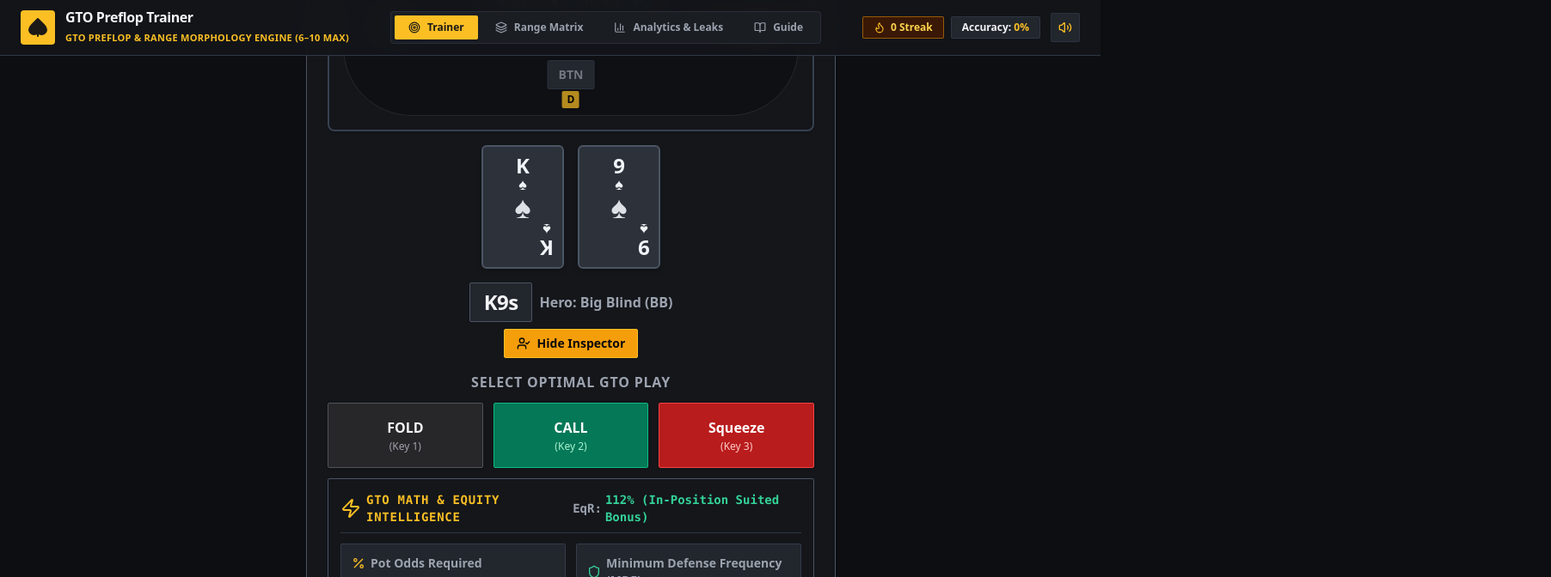
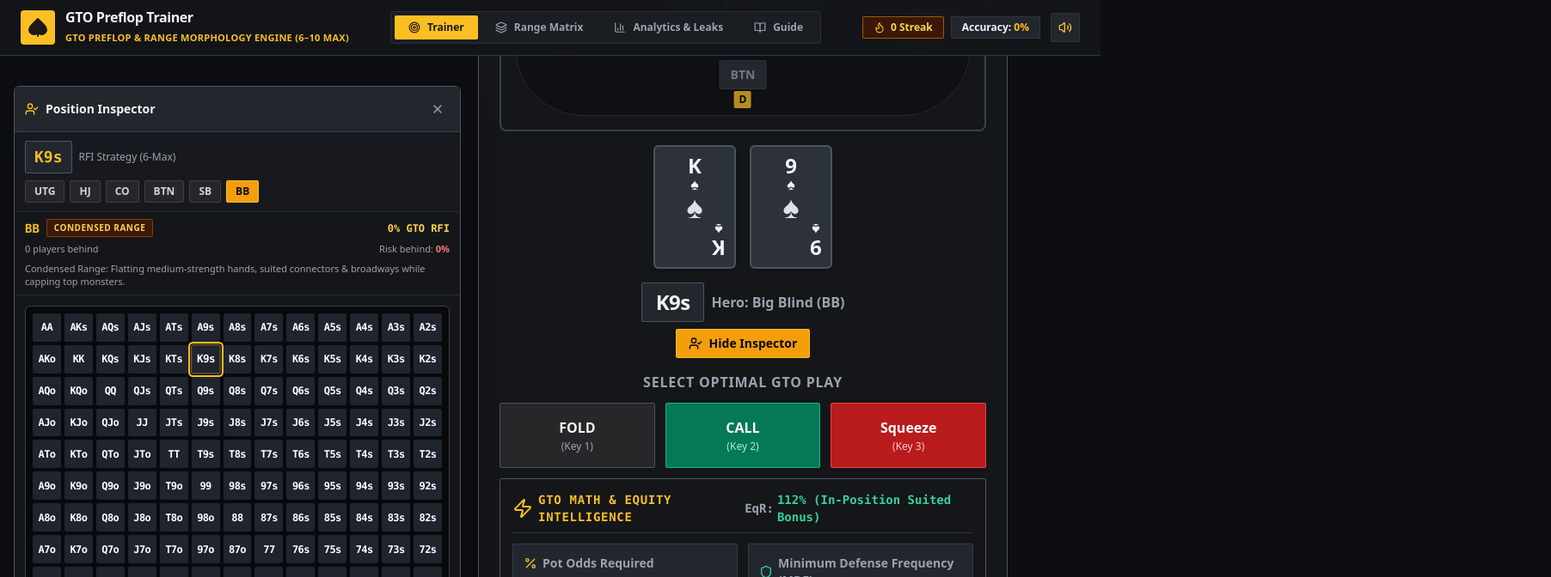
Before and after one commit to Rizehigh/gto-preflop-trainer, a React (Vite) app: page / in a window 1280 px wide. Both pictures are taken after a click on the button "See what this hand would do from every position around the t". Shown: the part 471-1143 px from the top of the page at 86% size, 1804 px wide, since content can reach past the window. Built offline with nearby package versions, Linux system fonts and the light colour scheme.

Commit message:
fix: render Position Inspector properly with full math stats and smooth translate shift

```diff
--- a/src/components/PositionalRangeGrid.tsx
+++ b/src/components/PositionalRangeGrid.tsx
@@ -97,10 +97,10 @@ export const PositionalRangeGrid: React.FC<PositionalRangeGridProps> = ({
   };
 
   return (
-    <div className="fixed left-4 top-24 z-40 flex flex-col w-[320px] bg-m3-surfaceContainerLow border border-m3-outline rounded-m3-md shadow-2xl overflow-hidden animate-fadeIn">
+    <div className="fixed left-4 top-20 z-50 flex flex-col w-[340px] sm:w-[450px] md:w-[520px] max-h-[calc(100vh-6rem)] bg-m3-surfaceContainerLow border border-m3-outline rounded-m3-md shadow-2xl overflow-y-auto animate-fadeIn">
 
       {/* Header */}
-      <div className="p-3 bg-m3-surfaceContainerHigh border-b border-m3-outlineVariant flex items-center justify-between">
+      <div className="p-3 bg-m3-surfaceContainerHigh border-b border-m3-outlineVariant flex items-center justify-between sticky top-0 z-10">
         <div className="flex items-center gap-2">
           <UserCheck className="w-4 h-4 text-amber-400" />
           <span className="text-sm font-bold text-m3-onSurface">Position Inspector</span>
@@ -116,19 +116,20 @@ export const PositionalRangeGrid: React.FC<PositionalRangeGridProps> = ({
       {/* Hand Display & Position Selector */}
       <div className="px-3 py-2.5 border-b border-m3-outlineVariant/50 bg-m3-surfaceContainer/50">
         <div className="flex items-center justify-between mb-2">
-          <span className="text-lg font-black font-mono text-amber-400 bg-m3-surfaceContainerHigh px-2.5 py-1 rounded-m3-xs border border-m3-outline">
-            {handNotation}
-          </span>
-          <span className="text-xs text-m3-onSurfaceVariant font-medium">
-            RFI Strategy
-          </span>
+          <div className="flex items-center gap-2">
+            <span className="text-lg font-black font-mono text-amber-400 bg-m3-surfaceContainerHigh px-2.5 py-1 rounded-m3-xs border border-m3-outline">
+              {handNotation}
+            </span>
+            <span className="text-xs text-m3-onSurfaceVariant font-medium">
+              RFI Strategy ({tableSize}-Max)
+            </span>
+          </div>
         </div>
 
         {/* Position Buttons */}
         <div className="flex flex-wrap gap-1.5">
           {positions.map((pos) => {
             const freq = currentRanges[handNotation] || { raise: 0, call: 0, fold: 1 };
-            const r = Math.round((freq.raise || 0) * 100);
             const isCurrentHero = pos === currentHeroPosition;
             const isSelected = pos === selectedPosition;
 
@@ -136,8 +137,8 @@ export const PositionalRangeGrid: React.FC<PositionalRangeGridProps> = ({
               <button
                 key={pos}
                 onClick={() => handlePositionSelect(pos)}
-                className={`px-2 py-1 text-xs font-bold rounded-m3-xs transition-all border ${isSelected
-                  ? 'bg-amber-500 text-zinc-950 border-amber-400 shadow-sm'
+                className={`px-2.5 py-1 text-xs font-bold rounded-m3-xs transition-all border ${isSelected
+                  ? 'bg-amber-500 text-zinc-950 border-amber-400 shadow-sm font-extrabold'
                   : isCurrentHero
                     ? 'bg-amber-950/60 text-amber-300 border-amber-500/50 hover:bg-amber-900/60'
                     : 'bg-zinc-800 text-zinc-300 border-zinc-700 hover:bg-zinc-700'
@@ -150,8 +151,8 @@ export const PositionalRangeGrid: React.FC<PositionalRangeGridProps> = ({
         </div>
       </div>
 
-      {/* Position Info */}
-      <div className="px-3 py-2 border-b border-m3-outlineVariant/50">
+      {/* Position Info & GTO Math */}
+      <div className="px-3 py-2 border-b border-m3-outlineVariant/50 space-y-1">
         <div className="flex items-center justify-between">
           <div className="flex items-center gap-2">
             <span className="text-sm font-extrabold text-amber-400 font-mono">{selectedPosition}</span>
@@ -159,18 +160,24 @@ export const PositionalRangeGrid: React.FC<PositionalRangeGridProps> = ({
               {structureMeta.label}
             </span>
           </div>
-          <span className="text-[10px] text-zinc-500 font-medium">
-            {currentMath?.playersBehind} players behind
+          <span className="text-xs text-amber-300 font-bold font-mono">
+            {currentMath?.gtoRfiFrequency}% GTO RFI
           </span>
         </div>
-        <p className="text-[11px] text-zinc-400 font-medium mt-1 leading-snug">
+
+        <div className="flex items-center justify-between text-[11px] text-zinc-400 pt-0.5">
+          <span>{currentMath?.playersBehind} players behind</span>
+          <span>Risk behind: <strong className="text-red-400">{currentMath?.probabilityPremiumBehind}%</strong></span>
+        </div>
+
+        <p className="text-[11px] text-zinc-400 font-medium leading-snug pt-0.5">
           {currentDescription}
         </p>
       </div>
 
-      {/* 13x13 Grid Matrix - Same layout as RangeGrid */}
-      <div className="p-3 flex-1 overflow-auto">
-        <div className="w-full bg-zinc-950 p-2 sm:p-4 rounded-m3-md border border-m3-outlineVariant shadow-inner overflow-hidden">
+      {/* 13x13 Grid Matrix Container */}
+      <div className="p-3 flex-1">
+        <div className="w-full bg-zinc-950 p-2 rounded-m3-md border border-m3-outlineVariant shadow-inner overflow-hidden">
           <div className="grid grid-cols-13 gap-0.5 sm:gap-1">
             {RANKS.map((r1, rowIndex) =>
               RANKS.map((r2, colIndex) => {
@@ -183,7 +190,9 @@ export const PositionalRangeGrid: React.FC<PositionalRangeGridProps> = ({
                   <button
                     key={notation}
                     style={bgStyle}
-                    className={`aspect-square flex items-center justify-center rounded-m3-xs text-[9px] sm:text-xs md:text-sm font-bold text-white transition-all transform hover:scale-110 hover:z-30 hover:shadow-lg focus:outline-none relative overflow-hidden ${isCurrentHand ? 'ring-2 ring-amber-400 ring-offset-1 ring-offset-black scale-105 z-20 font-black' : ''}`}
+                    className={`aspect-square flex items-center justify-center rounded-m3-xs text-[8px] sm:text-[10px] md:text-xs font-bold text-white transition-all transform hover:scale-110 hover:z-30 hover:shadow-lg focus:outline-none relative overflow-hidden ${
+                      isCurrentHand ? 'ring-2 ring-amber-400 ring-offset-1 ring-offset-black scale-105 z-20 font-black' : ''
+                    }`}
                     title={`${notation}: Raise ${Math.round((freq?.raise || 0) * 100)}%, Call ${Math.round((freq?.call || 0) * 100)}%, Fold ${Math.round((freq?.fold || 0) * 100)}%`}
                   >
                     <span className="drop-shadow-sm font-mono tracking-tighter">{notation}</span>
@@ -219,22 +228,26 @@ export const PositionalRangeGrid: React.FC<PositionalRangeGridProps> = ({
       </div>
 
       {/* Navigation Footer */}
-      <div className="px-3 py-2 bg-m3-surfaceContainerHigh border-t border-m3-outlineVariant flex items-center justify-between">
+      <div className="px-3 py-2 bg-m3-surfaceContainerHigh border-t border-m3-outlineVariant flex items-center justify-between sticky bottom-0 z-10">
         <button
           onClick={handlePrev}
           disabled={currentIndex === 0}
-          className={`p-1.5 rounded-m3-xs transition-colors ${currentIndex === 0 ? 'text-zinc-600 cursor-not-allowed' : 'text-m3-onSurfaceVariant hover:text-m3-onSurface hover:bg-m3-surfaceContainerHighest'}`}
+          className={`px-2 py-1 rounded-m3-xs transition-colors flex items-center gap-1 text-xs font-bold ${currentIndex === 0 ? 'text-zinc-600 cursor-not-allowed' : 'text-m3-onSurfaceVariant hover:text-m3-onSurface hover:bg-m3-surfaceContainerHighest'}`}
         >
           <ChevronLeft className="w-4 h-4" />
+          <span>Prev</span>
         </button>
-        <span className="text-xs text-zinc-500 font-medium">
-          {currentIndex + 1} / {positions.length}
+
+        <span className="text-xs text-zinc-400 font-mono font-bold">
+          {selectedPosition} ({currentIndex + 1} / {positions.length})
         </span>
+
         <button
           onClick={handleNext}
           disabled={currentIndex === positions.length - 1}
-          className={`p-1.5 rounded-m3-xs transition-colors ${currentIndex === positions.length - 1 ? 'text-zinc-600 cursor-not-allowed' : 'text-m3-onSurfaceVariant hover:text-m3-onSurface hover:bg-m3-surfaceContainerHighest'}`}
+          className={`px-2 py-1 rounded-m3-xs transition-colors flex items-center gap-1 text-xs font-bold ${currentIndex === positions.length - 1 ? 'text-zinc-600 cursor-not-allowed' : 'text-m3-onSurfaceVariant hover:text-m3-onSurface hover:bg-m3-surfaceContainerHighest'}`}
         >
+          <span>Next</span>
           <ChevronRight className="w-4 h-4" />
         </button>
       </div>
--- a/src/components/TrainerTab.tsx
+++ b/src/components/TrainerTab.tsx
@@ -324,8 +324,24 @@ export const TrainerTab: React.FC<TrainerTabProps> = ({ onRecordAttempt, leakPos
         </div>
       )}
 
+      {/* Positional Range Grid Inspector (Fixed Left Sidebar) */}
+      {showPositionalGrid && (
+        <PositionalRangeGrid
+          handNotation={handNotation}
+          tableSize={tableSize}
+          currentHeroPosition={currentSpot.heroPosition}
+          onClose={() => setShowPositionalGrid(false)}
+          onSelectPositionSpot={(spot) => {
+            setCurrentSpot(spot);
+            setUserAction(null);
+            setShowHint(false);
+            setEvaluation(null);
+          }}
+        />
+      )}
+
       {/* Main Grid Container - shifts right when inspector is open */}
-      <div className={`grid grid-cols-1 lg:grid-cols-12 gap-4 items-start transition-transform duration-300 ${showPositionalGrid ? 'lg:translate-x-[340px]' : ''}`}>
+      <div className={`grid grid-cols-1 lg:grid-cols-12 gap-4 items-start transition-transform duration-500 ease-in-out ${showPositionalGrid ? 'lg:translate-x-[480px] xl:translate-x-[540px]' : ''}`}>
 
         {/* Main Column: Poker Table & Action Controls */}
         <div className="lg:col-span-6 flex flex-col items-center bg-m3-surfaceContainerLow border border-m3-outline rounded-m3-md p-6 shadow-sm relative space-y-4">
```
